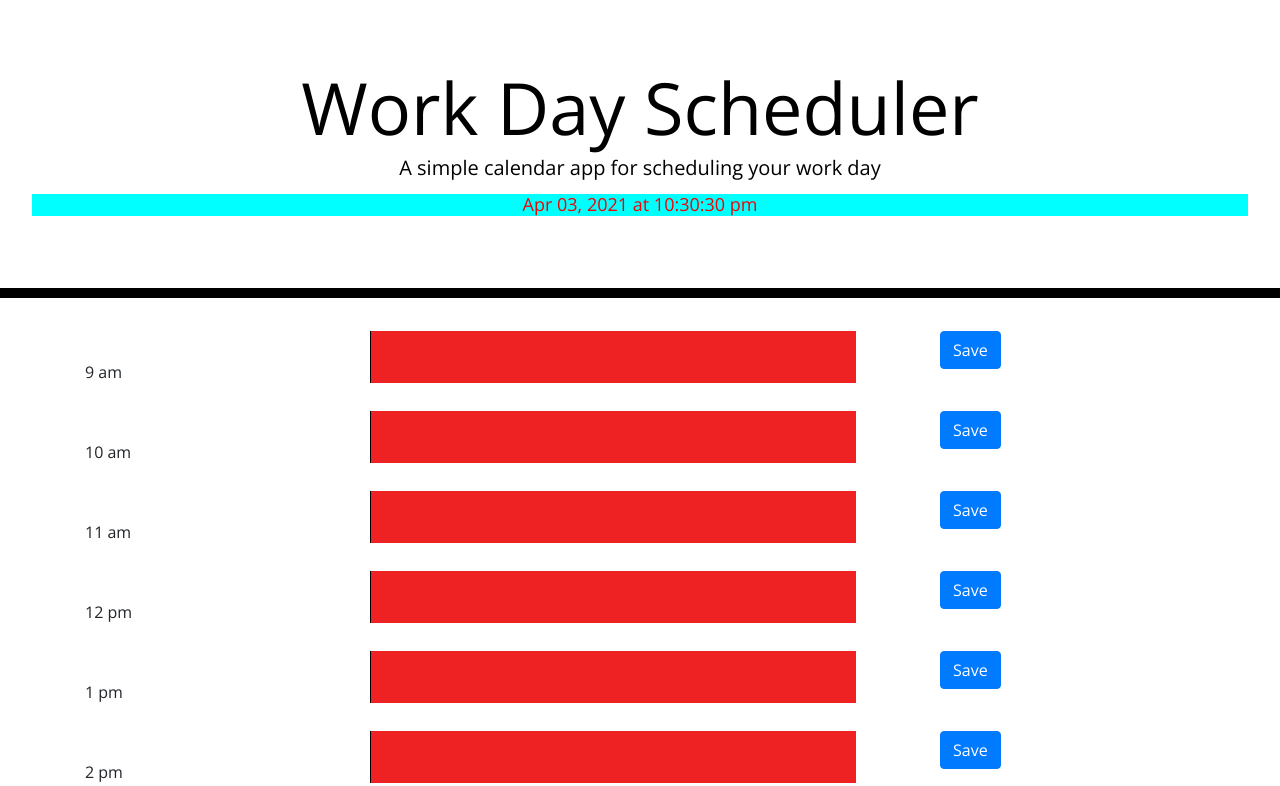
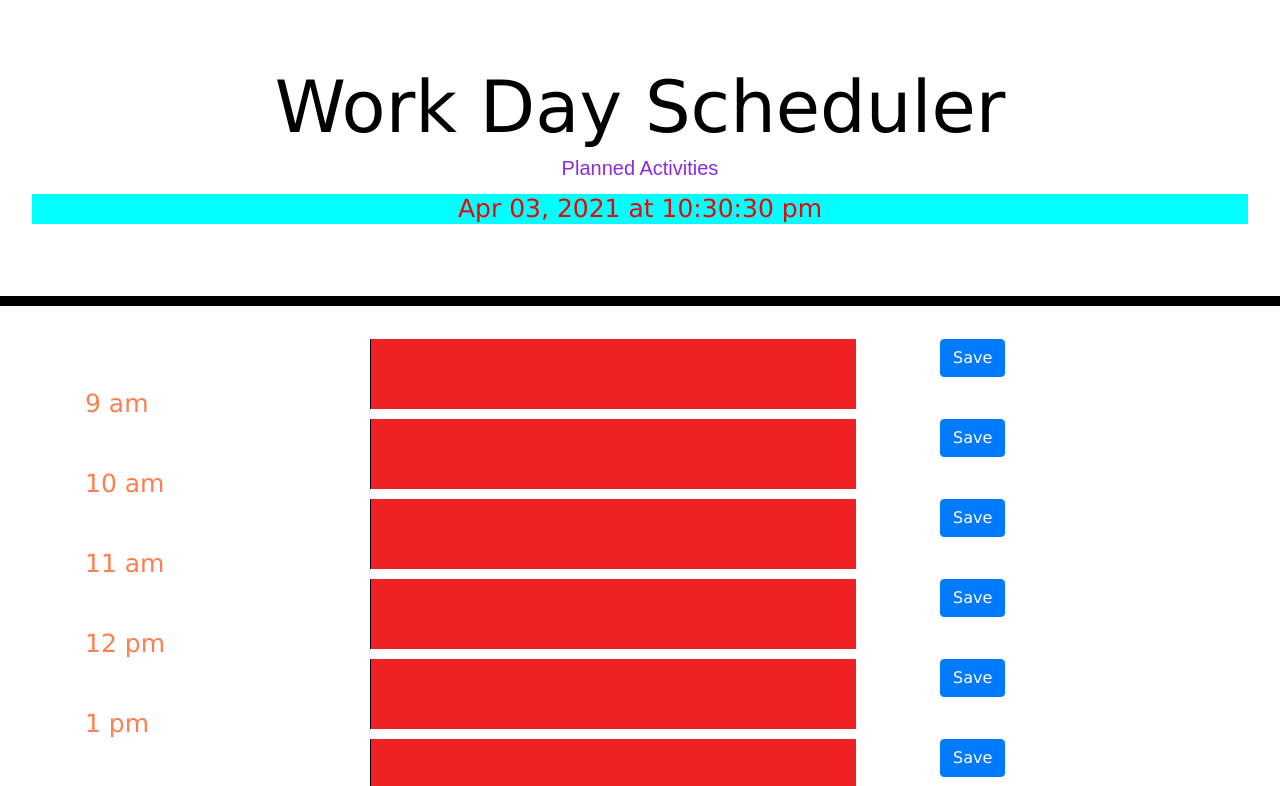
Before and after one commit to rizvi5a/workday-scheduler, a plain HTML site: page index.html in a window 1280 px wide. Shown: the top 786 px of the page. Drawn offline with nearby package versions, Linux system fonts and the light colour scheme.

Commit message:
work day scheduler is finalized

```diff
--- a/css/style.css
+++ b/css/style.css
@@ -1,13 +1,17 @@
 body {
-  font-family: 'Open Sans', sans-serif;
-  font-size: 16px;
+  font-family:Verdana, Geneva, Tahoma, sans-serif;
+  font-size: 25px;
   line-height: 1;
 }
 
+.lead {
+   font-family:sans-serif;
+  color: blueviolet;
+}
 #clock {
 
   color:#ee0505;
-  font-size: large;
+  font-size: 25px;
   background-color: aqua;
 
 }
@@ -49,6 +53,7 @@ textarea {
   background-color: #ffffff;
   color: #000000;
   border-top: 1px dashed #000000;
+
 }
 
 .past {
@@ -62,8 +67,13 @@ textarea {
 }
 
 .future {
-  background-color: #6699a0ab;
+  background-color: #be1084ab;
   color: white;
+}
+h6 {
+  font-size: 25px;
+  color: coral
+
 }
 
 .saveBtn {
@@ -76,5 +86,5 @@ textarea {
 
 .saveBtn i:hover {
   font-size: 20px;
-  transition: all 0.3s ease-in-out;
+  transition: all 0.5s ease-in-out;
 }
--- a/index.html
+++ b/index.html
@@ -16,7 +16,7 @@
 <body>
   <header class="jumbotron">
     <h1 class="display-3">Work Day Scheduler</h1>
-    <p class="lead">A simple calendar app for scheduling your work day</p>
+    <p class="lead"> Planned Activities</p>
     <p id="currentDay" class="lead"></p>
     <h2 id="clock"></h2>
   </header>
@@ -53,7 +53,7 @@
       </div>
       <div class="row">
         <div class="col-md-3">
-          <h6>1 pm</h6>
+          <h6 >1 pm</h6>
         </div>
         <div class="col-md-6"><textarea id="13-plan"></textarea></div>
         <div class="col-md-3"><button id="13-btn" class="saveplan btn btn-primary">Save</button></div>
--- a/js/script.js
+++ b/js/script.js
@@ -12,6 +12,7 @@
 // using JQuery on ("click", function())
 // on the button of  "saveplan" class "id",
 // and changing the " id" attribute of #-plan class [0]
+// after spliting at "-" , The [0] element is the time
 $(".saveplan").on("click", function () {
     var time = $(this).attr("id").split("-")[0];
     var text = $("#" + time + "-plan").val()
```
Also changed, not shown: 1 other file.
